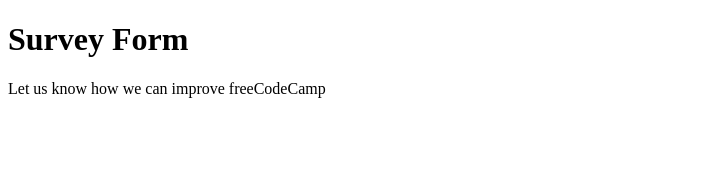
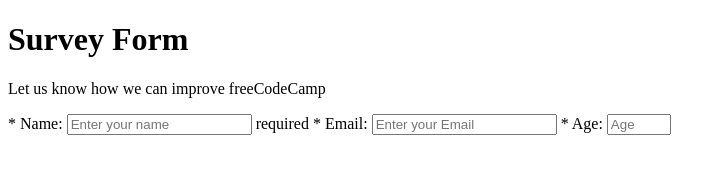
Before and after one commit to sahilmob/freecodecamp-html-css-survey-form, a plain HTML site: page index.html in a window 1280 px wide. Shown: the whole page, without its empty margins (0-726 px from the left). Drawn offline with Linux system fonts and the light colour scheme.

Commit message:
Add input field for name, email, and age

```diff
--- a/index.html
+++ b/index.html
@@ -11,6 +11,12 @@
     <h1 id="title">Survey Form</h1>
     <div id="form">
         <p id="description">Let us know how we can improve freeCodeCamp</p>
+        <form action="" id="survey-form">
+            <label for="name">* Name: <input type="text" id="name" placeholder="Enter your name"> required</label>
+            <label for="email">* Email: <input type="email" id="email" placeholder="Enter your Email" required></label>
+            <label for="age">* Age: <input type="number" min="1" max="125" id="age" placeholder="Age" required></label>
+
+        </form>
     </div>
 </body>
 </html>
```
